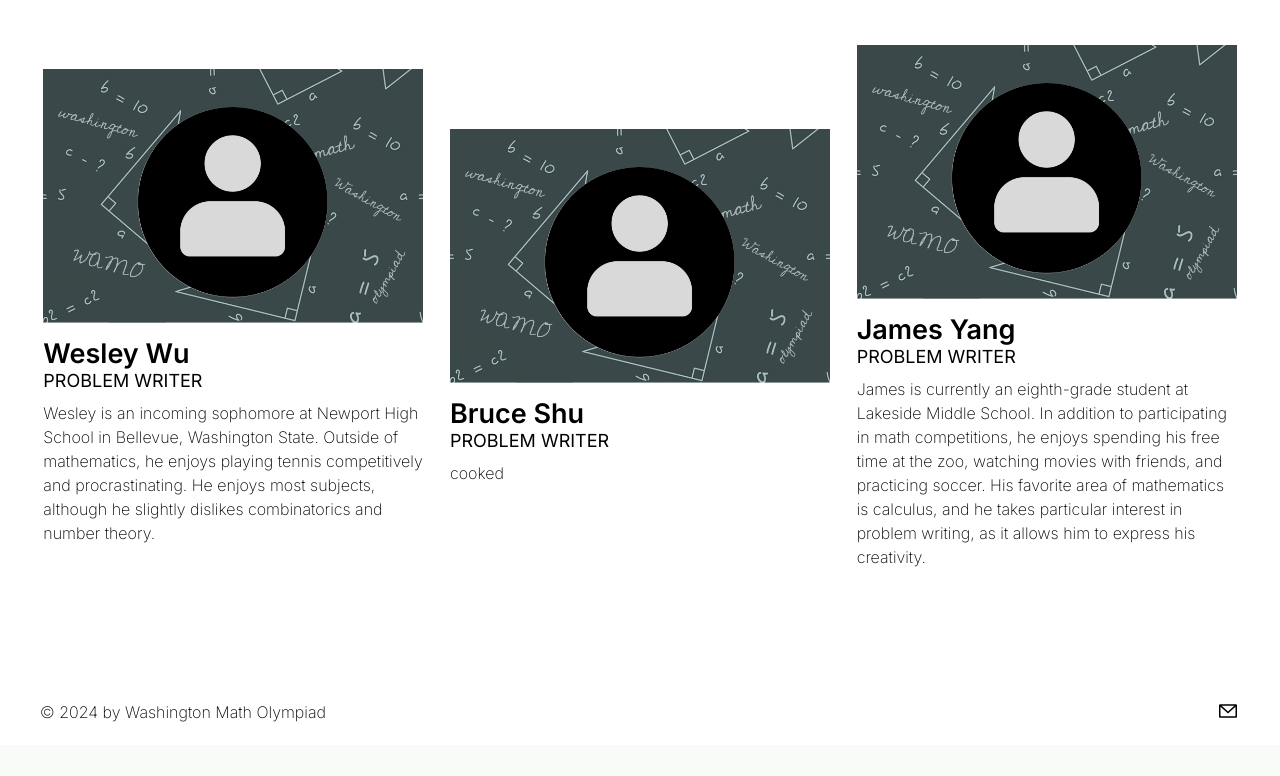
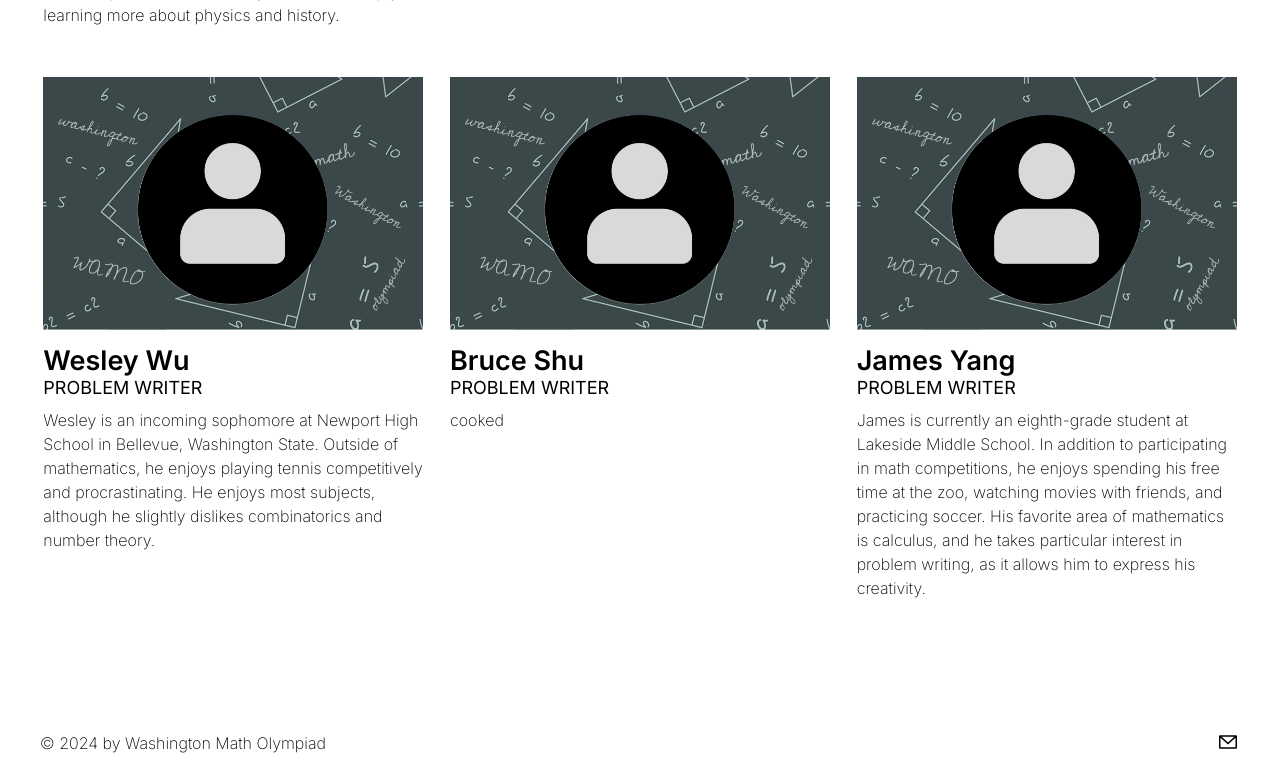
Before and after one commit to actiniumn404/WAMO, a Flask app: page / in a window 1280 px wide. Shown: the part 3032-3808 px from the top of the page. Before the commit the page ends 3754 px from the top, so only its background shows below. Run offline with Flask 3, Linux system fonts and the light colour scheme; some libraries are stand-ins or nearby versions.

Commit message:
alignment fix

```diff
--- a/static/styles/main.css
+++ b/static/styles/main.css
@@ -44,6 +44,7 @@
     flex-wrap: wrap;
     margin: 50px 0;
     justify-content: space-between;
+    align-items: baseline;
 }
 
 .member{
@@ -52,7 +53,7 @@
     row-gap: 10px;
     border-radius: 5px;
     width: 380px;
-    margin: auto;
+    margin: 0 auto;
 }
 
 .member .role{
```
Also changed, not shown: static/pfps/patrick.png (deleted).
